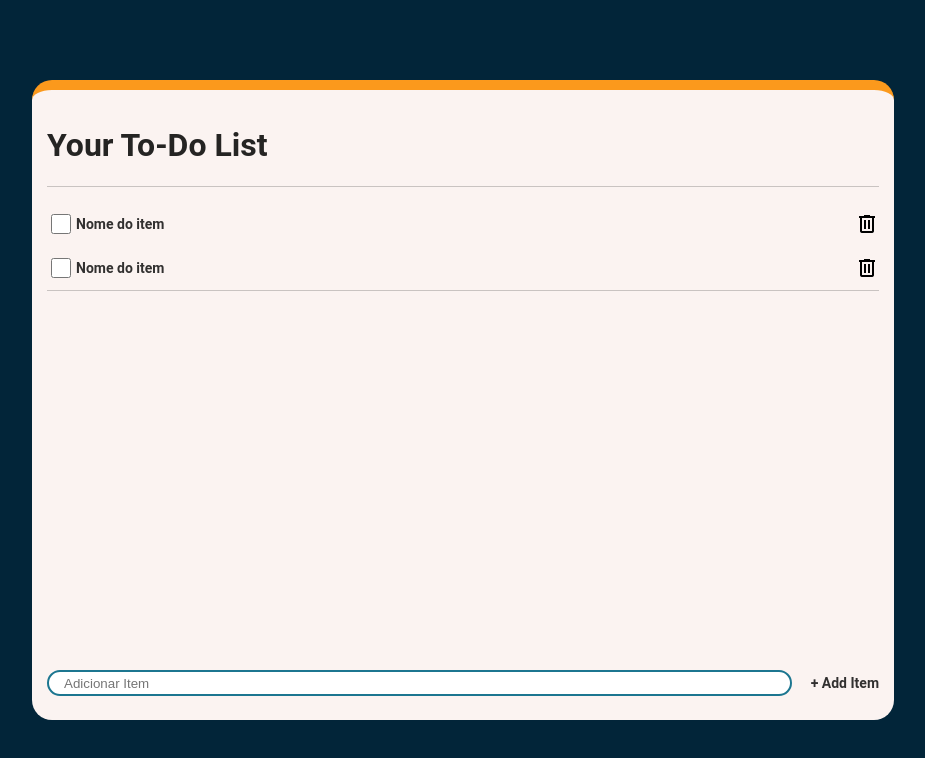
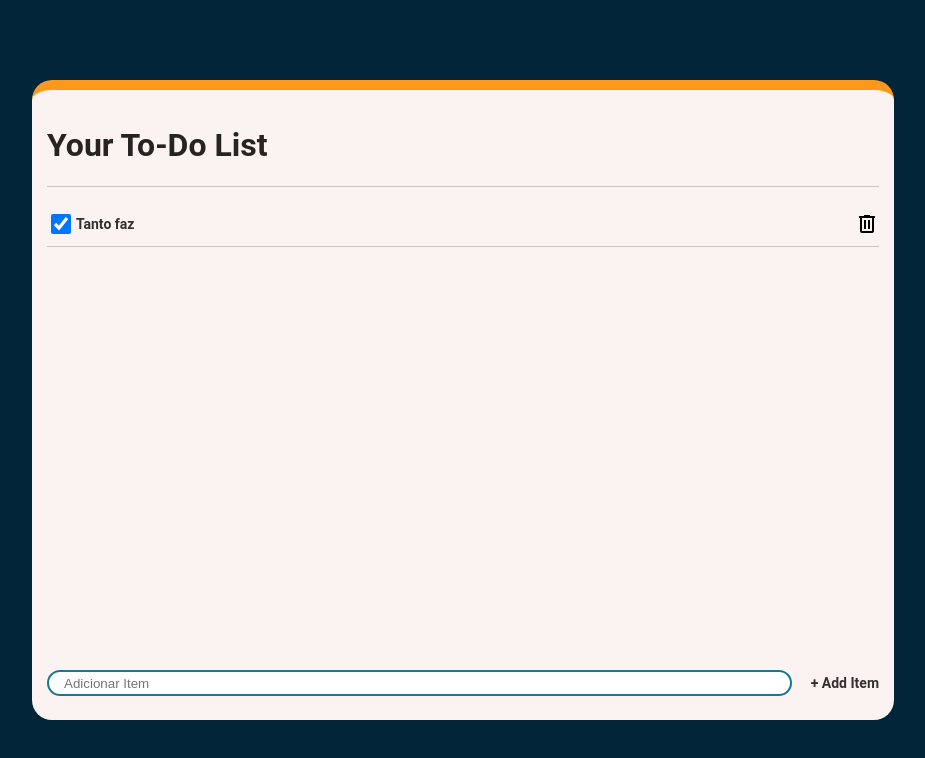
Before and after one commit to JoaoNegreiros48/React-To-do-List, a React (Create React App) app: page / in a window 1280 px wide. Shown: the top 758 px of the page, without its empty margins (177-1102 px from the left). Built offline with nearby package versions, Linux system fonts and the light colour scheme.

Commit message:
Show itens

```diff
--- a/src/components/todoItem.js
+++ b/src/components/todoItem.js
@@ -1,8 +1,8 @@
-export default  function ToDoItem() {
+export default  function ToDoItem({check, text}) {
     return (
         <div className="Item">
-            <input type="checkbox"></input>
-            <p>Nome do item</p>
+            <input type="checkbox" checked={check}></input>
+            <p>{text}</p>
             <span class="material-symbols-outlined">delete</span>
         </div>
     );
--- a/src/components/todoListItens.js
+++ b/src/components/todoListItens.js
@@ -1,10 +1,13 @@
 import ToDoItem from "./todoItem";
 
-export default  function ToDoListItens() {
+export default  function ToDoListItens({itens}) {
+    let arrItens = []
+    itens.forEach(item => {
+        arrItens.push(<ToDoItem check = {item.check} text = {item.text}/>)
+    });
     return (
         <div className="ListItens">
-            <ToDoItem />
-            <ToDoItem />
+            {arrItens}
         </div>
     );
   }
--- a/src/components/todolist.js
+++ b/src/components/todolist.js
@@ -2,13 +2,16 @@ import ToDoTitle from './todoTitle';
 import ToDoLine from './todoLine';
 import ToDoListItens from './todoListItens';
 import ToDoAddItem from './todoAddItem';
+import { useState } from "react";
 
 export default  function ToDoList() {
+    const [Itens, setItens] = useState([{check: true, text: "Tanto faz"}]);
+
     return (
       <div className="ToDoList">
         <ToDoTitle />
         <ToDoLine />
-        <ToDoListItens />
+        <ToDoListItens itens={Itens}/>
         <ToDoLine />
         <ToDoAddItem />
       </div>
```
